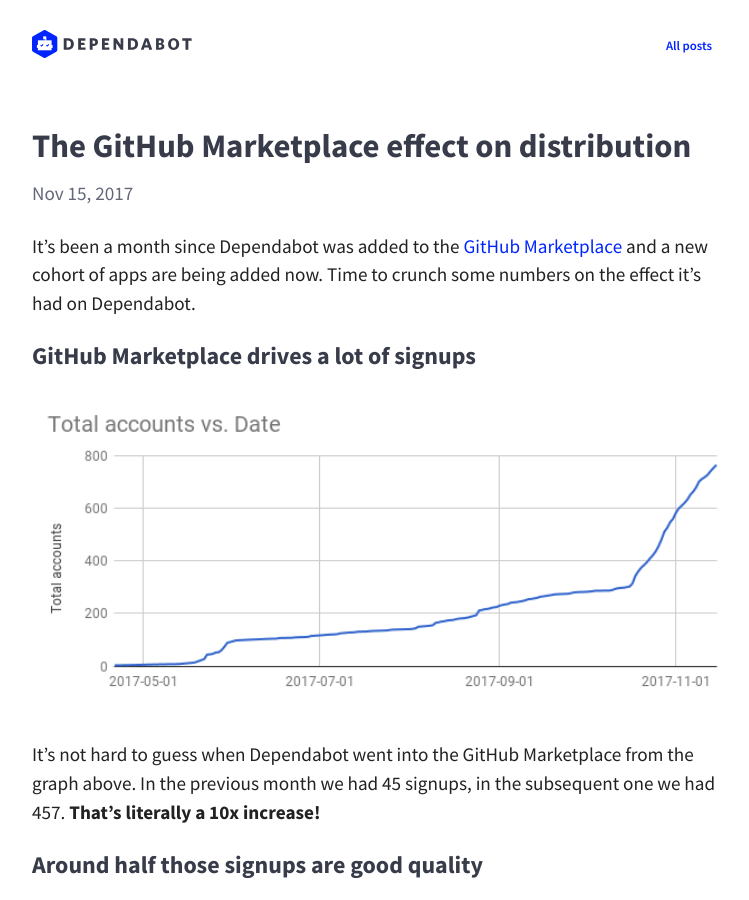
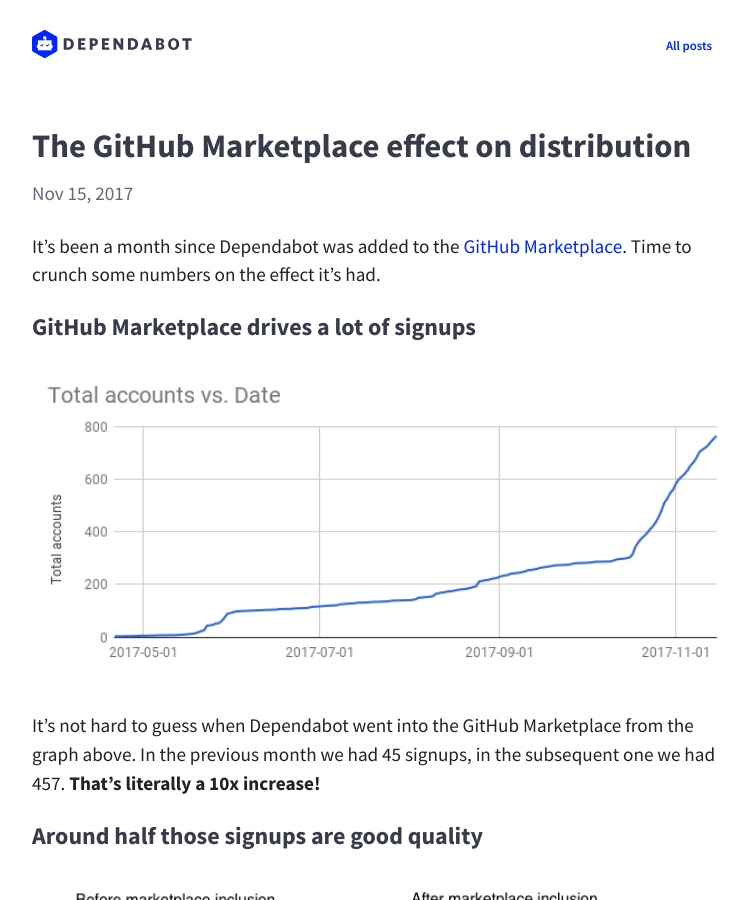
Before and after one commit to desenvolvedorIcotrade/App.bot, a Jekyll site: the page built from blog/_posts/2017-11-15-github-marketplace-effect-on-distribution.md, in a window 1280 px wide and 900 px high. Shown: the whole window, without its empty margins (258-1007 px from the left). Built offline with Jekyll 4.4.1, drawn with Linux system fonts in a browser that asks for light colours; nearby versions of some CDN libraries.

Commit message:
More wordsmithing

```diff
--- a/blog/_posts/2017-11-15-github-marketplace-effect-on-distribution.md
+++ b/blog/_posts/2017-11-15-github-marketplace-effect-on-distribution.md
@@ -5,8 +5,8 @@
 ---
 
 It's been a month since Dependabot was added to the
-[GitHub Marketplace][marketplace] and a new cohort of apps are being added now.
-Time to crunch some numbers on the effect it's had on Dependabot.
+[GitHub Marketplace][marketplace]. Time to crunch some numbers on the effect
+it's had.
 
 ### GitHub Marketplace drives a lot of signups
 
```
